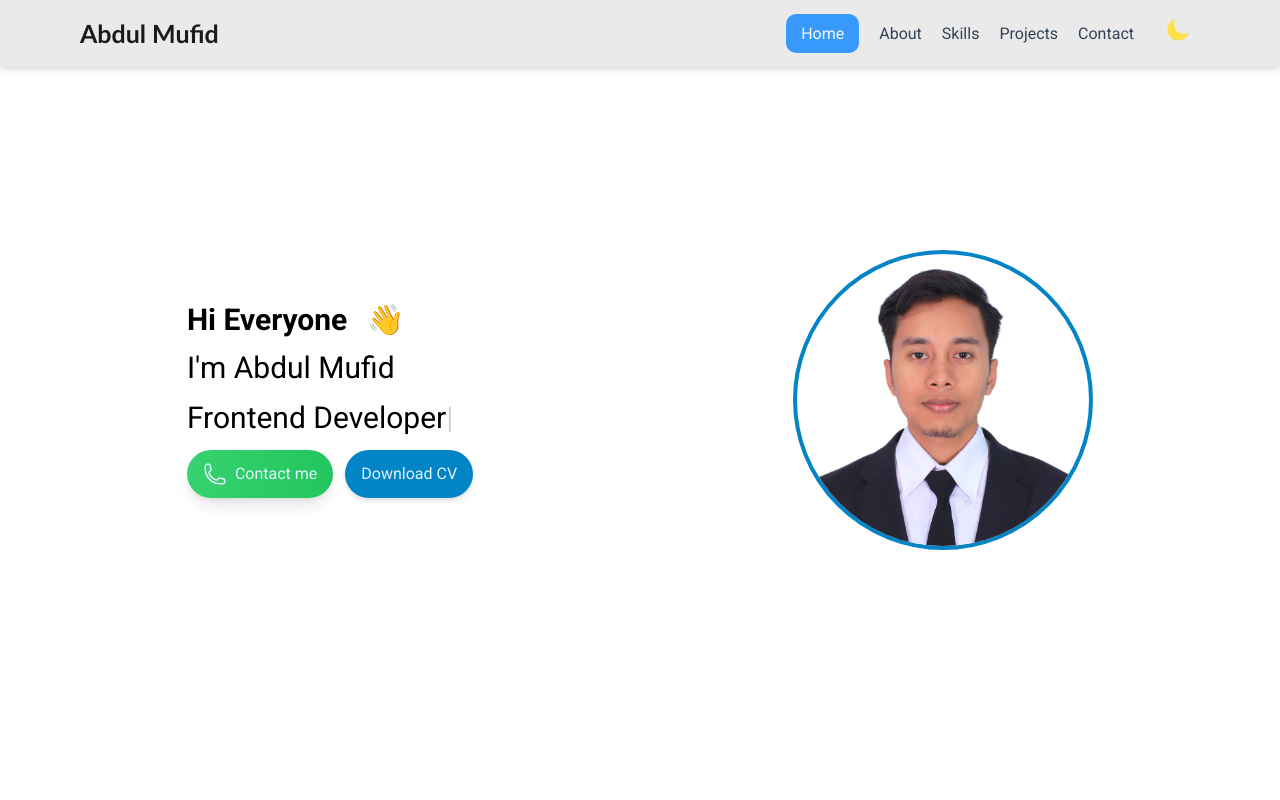
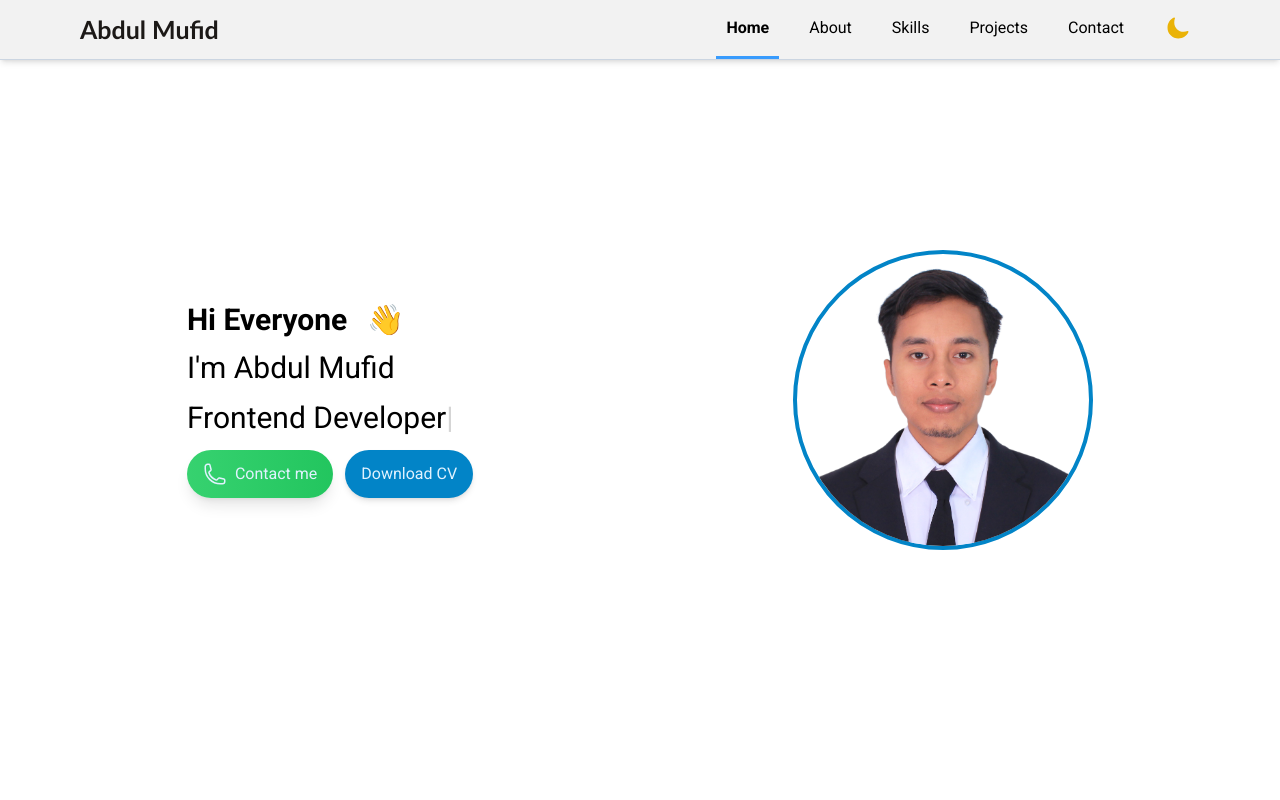
Before and after one commit to amufid/abdul-mufid-portofolio, a React (Vite) app: page / in a window 1280 px wide. Shown: the top 800 px of the page. Built offline with nearby package versions, Linux system fonts and the light colour scheme.

Commit message:
update navbar and background color

```diff
--- a/src/App.jsx
+++ b/src/App.jsx
@@ -10,7 +10,7 @@ import MetaDescription from "./components/metaDescription";
 
 function App() {
   return (
-    <div className="dark:bg-slate-900">
+    <div className="dark:bg-slate-950">
       <MetaDescription />
       <NavSection>
         <CoverSection />
--- a/src/components/footerSection.jsx
+++ b/src/components/footerSection.jsx
@@ -5,7 +5,7 @@ import { FaGithubSquare } from "react-icons/fa";
 export default function FooterSection() {
   return (
     <footer>
-      <div className="bg-sky-200 py-7 dark:bg-sky-950 dark:text-slate-200">
+      <div className="py-7 dark:text-slate-200 border-t border-slate-500">
         <div>
           <p className="text-center text-xl mb-5">Find me</p>
           <div className="flex justify-center gap-3 my-5">
--- a/src/components/navSection.jsx
+++ b/src/components/navSection.jsx
@@ -45,7 +45,7 @@ export default function NavSection(props) {
   return (
     <>
       <nav>
-        <div className="flex grid-cols-4 backdrop-opacity-10 backdrop-invert bg-white/20 dark:bg-white/10 py-2 px-5 sm:px-20 justify-between shadow-md top-0 fixed w-full items-center z-20">
+        <div className="flex grid-cols-4 backdrop-opacity-10 backdrop-invert bg-white/50 dark:bg-black/50 py-2 sm:py-1 px-5 sm:px-20 justify-between shadow-md top-0 fixed w-full items-center z-20 border-b border-slate-300 dark:border-slate-800">
           <div>
             <h1 className="header-title text-stone-900 dark:text-slate-200">
               Abdul Mufid
@@ -59,21 +59,22 @@ export default function NavSection(props) {
                     href={"#" + link}
                     className={
                       activeSection === link.replace("#", "")
-                        ? "active"
-                        : "w-20 h-10 text-slate-700 text-md font-medium dark:text-slate-200 hover:text-sky-500 dark:hover:text-sky-500 rounded-sm"
+                        ? "active dark:text-slate-200"
+                        : "px-[10px] dark:text-slate-200 hover:text-sky-500 dark:hover:text-sky-500 font-medium"
+                      // w-20 h-10 text-slate-700 px-[10px] text-md font-medium dark:text-slate-200 hover:text-sky-500 dark:hover:text-sky-500 rounded-sm
                     }
                   >
                     {link.replace("#", "")}
                   </a>
                 </li>
               ))}
-              <li>
+              <li className="mt-[5px] mb-[-2px]">
                 <SwitchTheme />
               </li>
             </ul>
           </div>
           {/* mobile mode  */}
-          <div className="flex sm:hidden ml-32 mr-5">
+          <div className="flex sm:hidden ml-32 mr-5 mt-[5px] mb-[-2px]">
             <SwitchTheme />
           </div>
           <div className="flex sm:hidden dark:text-slate-200">
@@ -90,15 +91,15 @@ export default function NavSection(props) {
         </div>
         <div className="flex sm:hidden text-sky-950 dark:text-slate-100">
           <div
-            className={`block ${
+            className={`min-h-screen block ${
               menuOpen ? "block delay-1000" : "hidden delay-1000"
-            } fixed w-full mt-[53px] py-5 items-center z-50 bg-sky-100 dark:bg-sky-950`}
+            } fixed w-full mt-[53px] py-5 items-center z-50 bg-white dark:bg-slate-950`}
           >
             <div className="flex flex-col">
               {items.map((link, index) => (
                 <a
                   href={`/#${link}`}
-                  className="cursor-pointer hover:scale-110 py-4 px-5 text-xl font-semibold hover:text-blue-500"
+                  className="cursor-pointer hover:scale-110 py-7 px-5 text-xl font-medium hover:text-blue-500"
                   onClick={toggleMenu}
                   key={index}
                 >
--- a/src/index.css
+++ b/src/index.css
@@ -3,6 +3,10 @@
 @tailwind base;
 @tailwind components;
 @tailwind utilities;
+
+:root {
+  --blue-custom: #0683ffc9;
+}
 
 html {
   scroll-behavior: smooth;
@@ -53,29 +57,10 @@ body {
   }
 }
 
-/* header name  */
-@font-face {
-  font-family: 'Rocher';
-  src: url(https://assets.codepen.io/9632/RocherColorGX.woff2);
-}
-
-@font-palette-values --Mint {
-  font-family: Rocher;
-  base-palette: 7;
-  color: blue;
-}
-
-.mint {
-  font-family: 'Rocher';
-  font-palette: --Mint;
-}
-
 .photo-profile:hover {
   background-color: rgba(0, 94, 255, 0.415);
   box-shadow: 0px 0px 90px rgba(0, 94, 255, 0.692);
 }
-
-/* ---  */
 
 .header-title {
   font-family: optima, sans-serif;
@@ -154,29 +139,24 @@ nav ul {
 
 nav li {
   display: inline-block;
-  padding: 10px 10px 10px 10px;
+  padding: 7px 10px 7px 10px;
+  border-bottom: 3px solid #ffffff00;
 }
 
-nav a {
-  transition: all 0.3s cubic-bezier(0.4, 0, 0.2, 1);
+nav li:hover {
+  color: var(--blue-custom);
 }
 
-nav a:hover {
-  color: #0155ff;
+nav li .active {
+  position: relative;
+  padding: 10px 10px 19px 10px;
+  border-radius: 0;
+  border-bottom: 3px solid var(--blue-custom);
+  font-weight: bold;
 }
 
-nav a.active {
-  width: 100%;
-  color: #f8f8f8;
-  background-color: #0683ffc9;
-  padding: 10px 15px 10px 15px;
-  margin: 0px;
-  border-radius: 10px;
-  animation: active-nav 0.3s cubic-bezier(0.4, 0, 0.2, 1);
-}
-
-nav a.active:hover {
-  background-color: #0683ff81;
+nav li .active:hover {
+  color: var(--blue-custom);
 }
 
 @keyframes active-nav {
@@ -217,7 +197,7 @@ nav a.active:hover {
 .tooltip .tooltip-text {
   visibility: hidden;
   padding: 0.25em 0.5em;
-  background-color: rgb(0, 119, 255);
+  background-color: var(--blue-custom);
   color: #fff;
   text-align: center;
   border-radius: 0.25em;
--- a/src/lib/SwitchTheme.jsx
+++ b/src/lib/SwitchTheme.jsx
@@ -30,8 +30,8 @@ function SwitchTheme() {
   return (
     <div className="ml-3">
       <button onClick={() => darkModeHandler()}>
-        {dark && <IoSunny className="h-6 w-6 text-yellow-100" />}
-        {!dark && <IoMoon className="h-6 w-6 text-yellow-300" />}
+        {dark && <IoSunny className="h-6 w-6 text-yellow-200" />}
+        {!dark && <IoMoon className="h-6 w-6 text-yellow-500" />}
       </button>
     </div>
   );
```
